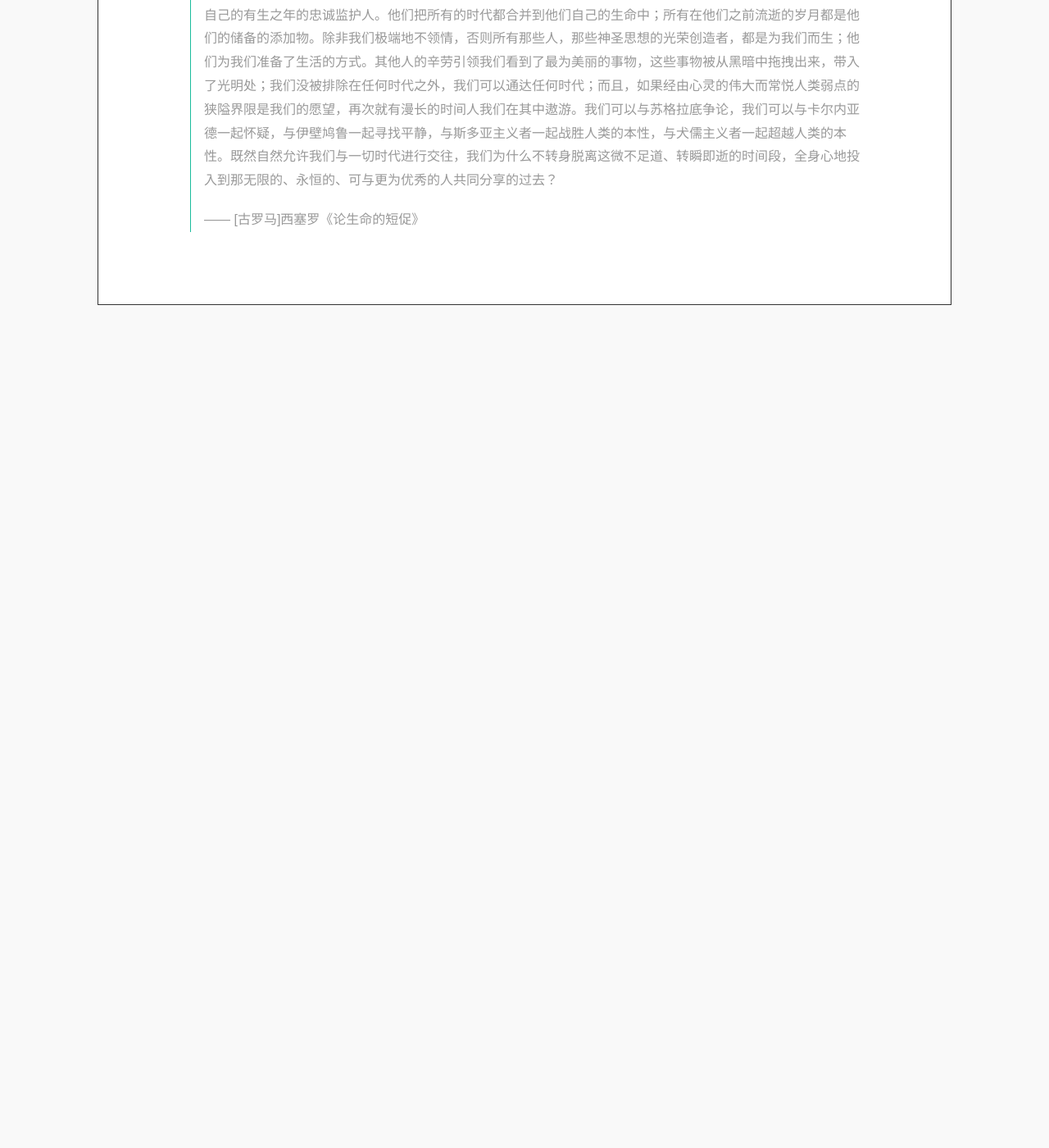
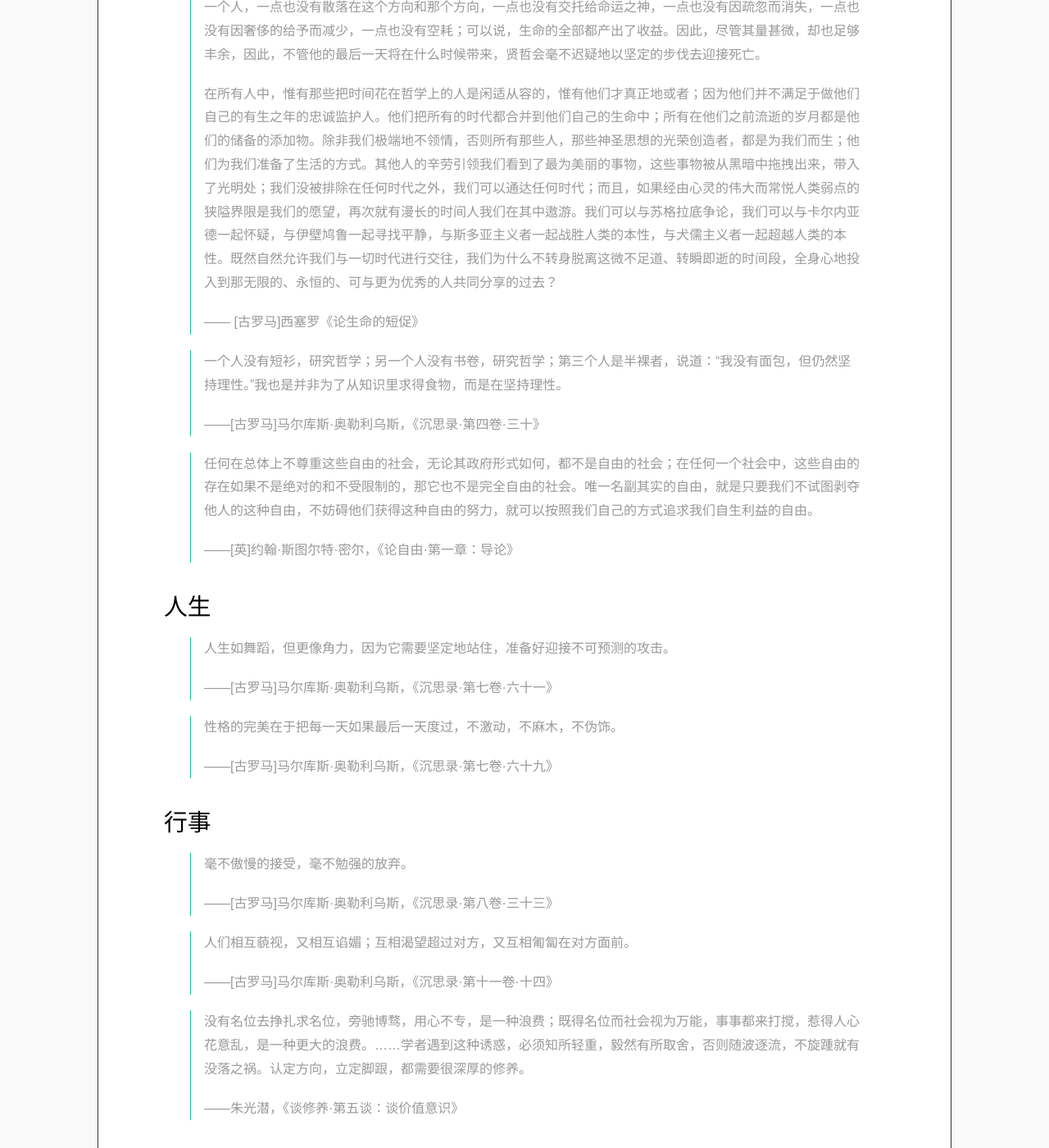
Before and after one commit to DeathKing/deathking.github.io, a Jekyll site: the page built from _posts/2016-03-18-classic-quote.md, in a window 1280 px wide and 1400 px high, scrolled down 1585 px. Shown: the whole window at 82% size. Built offline with Jekyll 4.4.1, drawn with Linux system fonts in a browser that asks for light colours; Markdown is read by kramdown in place of the engine named in the settings; comment, search, counter and statistics services are not loaded; before the commit the page ends 1983 px from its top, so only the background shows below that; some of the changed text lies outside the part shown.

Commit message:
add some quotes.

```diff
--- a/_posts/2016-03-18-classic-quote.md
+++ b/_posts/2016-03-18-classic-quote.md
@@ -32,6 +32,14 @@ disqus: y
 > —— IBM 用于解释虚拟内存的张贴画，大约是在1978年
 > —— 《C专家编程·第七章 对内存的思考》,P145
 
+
+> If art interprets our dreams, the computer executes them in the guise of programs!
+> 如果说艺术解释了我们的梦想，那么计算机就是以程序的名义执行着它们。
+
+——[美]Alan J.Perlis，《计算机程序的结构和解释》之序
+
+
+
 ## 哲学
 
 > 然而在我看来，并非我们的寿命短，而是我们浪费的时间多。
@@ -43,3 +51,37 @@ disqus: y
 > 在所有人中，惟有那些把时间花在哲学上的人是闲适从容的，惟有他们才真正地或者；因为他们并不满足于做他们自己的有生之年的忠诚监护人。他们把所有的时代都合并到他们自己的生命中；所有在他们之前流逝的岁月都是他们的储备的添加物。除非我们极端地不领情，否则所有那些人，那些神圣思想的光荣创造者，都是为我们而生；他们为我们准备了生活的方式。其他人的辛劳引领我们看到了最为美丽的事物，这些事物被从黑暗中拖拽出来，带入了光明处；我们没被排除在任何时代之外，我们可以通达任何时代；而且，如果经由心灵的伟大而常悦人类弱点的狭隘界限是我们的愿望，再次就有漫长的时间人我们在其中遨游。我们可以与苏格拉底争论，我们可以与卡尔内亚德一起怀疑，与伊壁鸠鲁一起寻找平静，与斯多亚主义者一起战胜人类的本性，与犬儒主义者一起超越人类的本性。既然自然允许我们与一切时代进行交往，我们为什么不转身脱离这微不足道、转瞬即逝的时间段，全身心地投入到那无限的、永恒的、可与更为优秀的人共同分享的过去？
 >
 > —— [古罗马]西塞罗《论生命的短促》
+
+> 一个人没有短衫，研究哲学；另一个人没有书卷，研究哲学；第三个人是半裸者，说道：“我没有面包，但仍然坚持理性。”我也是并非为了从知识里求得食物，而是在坚持理性。
+>
+> ——[古罗马]马尔库斯·奥勒利乌斯，《沉思录·第四卷·三十》
+
+
+> 任何在总体上不尊重这些自由的社会，无论其政府形式如何，都不是自由的社会；在任何一个社会中，这些自由的存在如果不是绝对的和不受限制的，那它也不是完全自由的社会。唯一名副其实的自由，就是只要我们不试图剥夺他人的这种自由，不妨碍他们获得这种自由的努力，就可以按照我们自己的方式追求我们自生利益的自由。
+>
+> ——[英]约翰·斯图尔特·密尔，《论自由·第一章：导论》
+
+## 人生
+
+> 人生如舞蹈，但更像角力，因为它需要坚定地站住，准备好迎接不可预测的攻击。
+>
+> ——[古罗马]马尔库斯·奥勒利乌斯，《沉思录·第七卷·六十一》
+
+> 性格的完美在于把每一天如果最后一天度过，不激动，不麻木，不伪饰。
+>
+> ——[古罗马]马尔库斯·奥勒利乌斯，《沉思录·第七卷·六十九》
+
+## 行事
+
+> 毫不傲慢的接受，毫不勉强的放弃。
+>
+> ——[古罗马]马尔库斯·奥勒利乌斯，《沉思录·第八卷·三十三》
+
+> 人们相互藐视，又相互谄媚；互相渴望超过对方，又互相匍匐在对方面前。
+>
+> ——[古罗马]马尔库斯·奥勒利乌斯，《沉思录·第十一卷·十四》
+
+
+> 没有名位去挣扎求名位，旁驰博骛，用心不专，是一种浪费；既得名位而社会视为万能，事事都来打搅，惹得人心花意乱，是一种更大的浪费。……学者遇到这种诱惑，必须知所轻重，毅然有所取舍，否则随波逐流，不旋踵就有没落之祸。认定方向，立定脚跟，都需要很深厚的修养。
+>
+> ——朱光潜，《谈修养·第五谈：谈价值意识》
```
